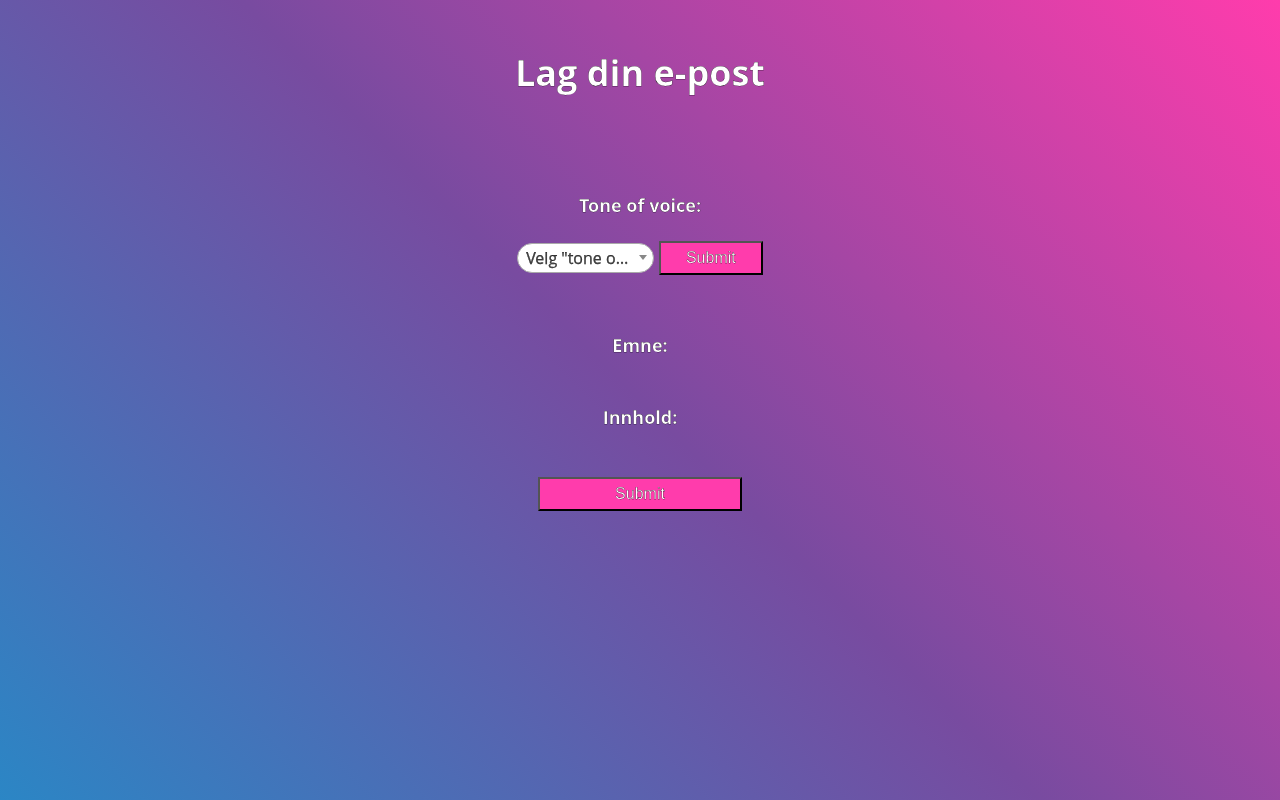
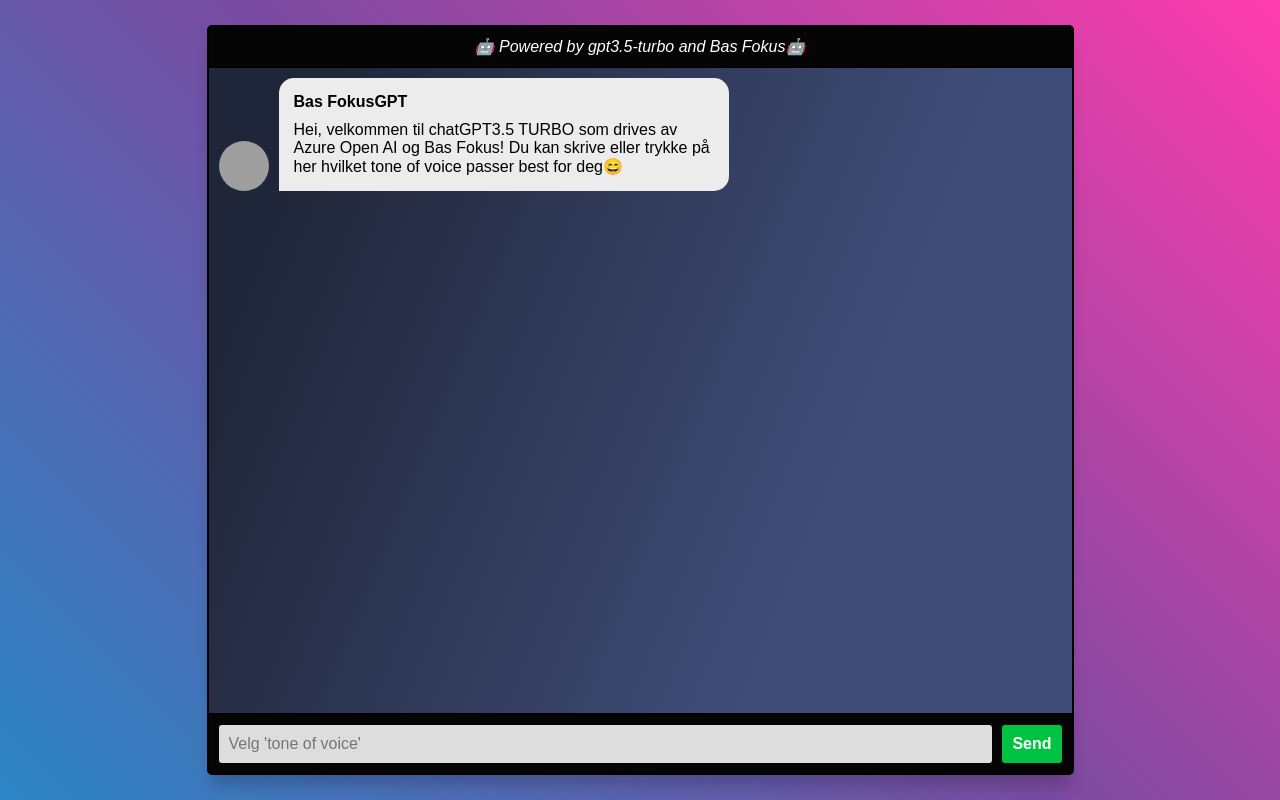
Before and after one commit to mariaangelesjs/fokus_app, a Flask app: page /unique_email in a window 1280 px wide. Run offline with Flask 3, Linux system fonts and the light colour scheme; some libraries are stand-ins or nearby versions; grey boxes are pictures that could not be loaded.

Commit message:
fixed email

```diff
--- a/app.py
+++ b/app.py
@@ -238,17 +238,20 @@ def gpt_email():
 
 @app.route('/get_email', methods=['GET', 'POST'])
 def gpt_email_response():
-    if request.method =='GET':
-        session['tone'] = request.args.get('tone')
-        print(session['tone'])
-        session['full_prompt'] = str(session['prompt_done'] + ' og ' + session['tone'] ).replace(
-            'artikel','e-post').replace('en person', session['name']) +' fra Bas Analyse'
-    if request.method == 'POST':
-        return  Response(
-                    ChainStreamHandler.chain(
-                        session['full_prompt'] , key, 'email',
-                        STORAGEACCOUNTURL, STORAGEACCOUNTKEY,
-                        CONTAINERNAME), mimetype='text/event-stream')
+        if request.method =='GET':
+            session['tone'] = request.args.get('msg')
+            print(session['tone'])
+            session['full_prompt'] = str(session['prompt_done'] + ' og ' + session['tone'] ).replace(
+                'artikel','e-post').replace('en person', session['name']) +' fra Bas Analyse'
+            print(session['full_prompt'])
+        if request.method=='POST':
+            return  Response(
+                        ChainStreamHandler.chain(
+                            session['full_prompt'] , key, 'email',
+                            STORAGEACCOUNTURL, STORAGEACCOUNTKEY,
+                            CONTAINERNAME), mimetype='text/event-stream')
+        else:
+            return Response(None, mimetype='text/event-stream')
 
 
 
--- a/sources/fokus_gpt.py
+++ b/sources/fokus_gpt.py
@@ -167,6 +167,7 @@ class ChainStreamHandler(StreamingStdOutCallbackHandler):
 
 
                 Instructions:
+                * E-post struktur blir alltid Emne og Innhold.
                 * Jeg må skape alt på norsk.
                 * Skriv alt i HTML-format.
                 * Ikke gi lov til diskriminering.
--- a/static/styles/style_other.css
+++ b/static/styles/style_other.css
@@ -140,6 +140,9 @@ input[type=submit] {
 
 
 }
+#small_button{
+  width:100px;
+}
 .picture2 {
   display: flex;
 }
@@ -149,9 +152,7 @@ input[type=submit] {
 #subject{
   background-color: white;
 }
-#small_button{
-  width:100px;
-}
+
 .email_here {
   flex: 1;
   overflow-y: auto;
--- a/templates/gpt_email.html
+++ b/templates/gpt_email.html
@@ -1,110 +1,179 @@
 <!DOCTYPE html>
 <html lang="en">
+<!--# from https://github.com/josebenitezg/flaskGPT/blob/main/templates/index.html and own -->
 
 <head>
     <meta charset="UTF-8">
+    <title>Bas FokusGPT</title>
     <meta name="viewport" content="width=device-width,height=device-height,initial-scale=1.0">
-    <meta content="7; url='{{url_for('gpt_email')}}'" />
     <meta http-equiv="X-UA-Compatible" content="ie=edge">
-    <title style="font-weight: bold">FokusGPT Demo</title>
-    <link rel="stylesheet" href="{{ url_for('static', filename='styles/style_other.css') }}">
+    <link rel="stylesheet" href="{{ url_for('static', filename='styles/style.css') }}">
     <link rel="stylesheet" href="{{url_for('static', filename='styles/animate.min.css') }}" />
-    <link href="{{ url_for('static', filename='styles/select2.css') }}" rel="stylesheet" />
     <script src="https://ajax.googleapis.com/ajax/libs/jquery/3.2.1/jquery.min.js"></script>
-    <script src="https://cdnjs.cloudflare.com/ajax/libs/select2/4.0.0/js/select2.full.min.js"
-        integrity="sha512-m7x59G4+NdYoUUKUscYq2qKkineVwmjXA/7WfXm8pukxYiFavrh9uFImpPtbmZGAnHR0rouVWWk+dgcHNurQ5g=="
-        crossorigin="anonymous" referrerpolicy="no-referrer"></script>
 </head>
-<html>
 
 <body>
-    <br>
-    <br>
-    <div class="px-4 py-3 my-2 text-center">
-        <h1>Lag din e-post </h1>
-        <br>
-        <br>
-        <form class="tones" name="tone_voice" method="POST">
-            <br>
-            <br>
-            <label for="tone_of_voice">Tone of voice:</label>
-            <br>
-            <br>
-            <select name="tone_form" id="select_tone" class="select2">
-                <option value="null">Velg "tone of voice" </option>
+    <!-- partial:index.partial.html -->
+    <section class="msger">
+        <header class="msger-header">
+            <div class="msger-header-title">
+                <i>🤖 Powered by gpt3.5-turbo and Bas Fokus🤖</i>
+            </div>
+        </header>
+
+        <main class="msger-chat">
+            <div class="msg left-msg">
+                <div class="msg-img"
+                    style="background-image: url(https://img.icons8.com/dotty/160/futurama-bender.png)">
+                </div>
+
+                <div class="msg-bubble">
+                    <div class="msg-info">
+                        <div class="msg-info-name">Bas FokusGPT</div>
+                        <div class="msg-info-time"></div>
+                    </div>
+
+                    <div class="msg-text" id="msg-text">
+                        Hei, velkommen til chatGPT3.5 TURBO som drives av Azure Open AI og Bas Fokus!
+                        Du kan skrive eller trykke på her hvilket tone of voice passer best for deg😄
+                    </div>
+                </div>
+            </div>
+
+        </main>
+        <h3 id="charging_gpt"></h3>
+        <form class="msger-inputarea" method="get" name="complete_input">
+
+            <input type="text" class="msger-input" list="prompts" placeholder="Velg 'tone of voice'"
+                name="input_text"></input>
+            <datalist id="prompts">
                 <option value="entusiastisk">entusiastisk</option>
                 <option value="gøy">gøy</option>
                 <option value="trist">trist</option>
                 <option value="spennende">spennende</option>
                 <option value="profesjonell">profesjonell</option>
-            </select>
-            <input type="submit" id="small_button" class="small_button" value="Submit" onsubmit="getEmailResponse()">
+            </datalist>
+            <button type="submit" class="msger-send-btn">Send</button>
         </form>
+
+    </section>
+
+    <!-- partial -->
+    <script src='https://use.fontawesome.com/releases/v5.0.13/js/all.js'></script>
     <script>
-            $(function () {
-                $("select").select2({
-                    templateResult: formatOption
-                });
 
-                function formatOption(option) {
-                    var $option = $(
-                        '<div><strong>' + option.text + '</strong></div><div>' + option.title + '</div>'
-                    );
-                    return $option;
-                };
-            });
-        </script>
-        <br>
-        <br>
-        <main class="email_here">
-                <label for="subject">Emne:</label>
-                <div id="subject_done" name="subject"></div>
-                <br>
-                <br>
-                <label for="content">Innhold:</label>
-                <div id="content_done" name="content"></div>
-                <br>
-                <br>
-                <input type="submit" value="Submit">
-        </main>
-        <script src='https://use.fontawesome.com/releases/v5.0.13/js/all.js'></script>
-        <script type="text/javascript">
-            const toneForm = get('.tones');
-            var counter = 0
-            function getEmailResponse(){
-                const toneSelected = get('.select2').value;
-                $.get("/get_email", { tone: toneSelected }).done(function(data){
-                   emailRobot()})}
+        const msgerForm = get(".msger-inputarea");
+        const msgerInput = get(".msger-input");
+        const msgerChat = get(".msger-chat");
+        const formData = new FormData(msgerForm);
+        formData.append('input_text', msgerForm.elements.input_text.value)
+        // Icons made by Freepik from www.flaticon.com
+        const BOT_IMG = "https://img.icons8.com/dotty/160/futurama-bender.png";
+        const PERSON_IMG = "https://img.icons8.com/?size=512&id=MlrRrS5AdUX9&format=png";
+        const BOT_NAME = "Bas FokusGPT";
+        const PERSON_NAME = "Du";
+        var hoverCount = 0
+        msgerForm.addEventListener("submit", event => {
+            hoverCount++;
+            if (hoverCount == 11) {
+                window.open("/end")
+            }
+            else {
+                event.preventDefault();
+                const msgText = msgerInput.value;
+                if (!msgText) return;
+                appendMessage(PERSON_NAME, PERSON_IMG, "right", msgText, "person", hoverCount);
+                msgerChat.scrollTop += 500
+                msgerInput.value = "";
+                $.get("/get_email", { msg: msgText }).done(function (data) {
+                    appendMessage(BOT_NAME, BOT_IMG, "left", "", "robot", hoverCount);
+                    msgerChat.scrollTop += 500
+                    botResponse(hoverCount)
+                })
+            }
+        })
 
-            function emailRobot(){
+        function botResponse(number, msgText) {
             async function streamer() {
                 try {
-                        const response = fetch('/get_email');
+                    const response = await fetch('/get_email', {
+                        method: 'POST',
+                        body: formData,
+                        headers: { 'Content-Type': 'text/event-stream; charset=utf-8' }
+                    });
                     const reader = response.body.getReader();
-                        document.getElementById('subject_done').innerHTML = ""
-                        document.getElementById('content_done').innerHTML = ""
+                    var id1 = "msg-text-subject-robot-" + number
+                    var id2 = "msg-text-content-robot-" + number
+                    document.getElementById(id1).innerHTML = "";
+                    document.getElementById(id2).innerHTML = "";
                     while (true) {
-                            const { done, value } = await reader.read()
+                        const { done, value } = await reader.read();
                         if (done) break;
-                                const text = new TextDecoder().decode(value);
-                                if (text.startsWith("Emne:")) {
-                                    document.getElementById('subject_done').innerHTML += text
-                                } else if (text.startsWith("Innhold:")) {
-                                    document.getElementById('content_done').innerHTML += text
+                        const chunk = new TextDecoder("utf-8").decode(value);
+                        const lines = chunk.replace("\n\n", "<br><br>")
+                        const simple_lines = lines.replace("\n", "<br>")
+                        if (simple_lines.includes("Emne:")) {
+                                lines_split = simple_lines.split("<br><br>")
+                                document.getElementById(id1).innerHTML += lines_split[0]
+                                document.getElementById(id2).innerHTML += lines_split[1]
+                                continue
+                        }
+                        else {
+                            document.getElementById(id2).innerHTML += simple_lines
+                            msgerChat.scrollTo(0, msgerChat.scrollHeight)
                         }
                     }
-                        emailChat.scrollTo(0, emailChat.scrollHeight)
                 } catch (error) {
                     console.error(error);
                 }
             }
             streamer();
-                subjectInput.innerHTML = subjectInput.innerHTML.replace("Emne:", "")
-                contentInput.innerHTML = contentInput.innerHTML.replace("Innhold:", "")
+        }
+
+
+        function appendMessage(name, img, side, text, id, number) {
+            //   Simple solution for small apps
+            const msgHTML = `
+        <div class="msg ${side}-msg">
+        <div class="msg-img" style="background-image: url(${img})"></div>
+
+        <div class="msg-bubble">
+            <div class="msg-info">
+            <div class="msg-info-name">${name} ${number}/10 </div>
+            <div class="msg-info-time">${formatDate(new Date())}</div>
+            </div>
+
+            <div class="msg-text-1" id="msg-text-subject-${id}-${number}">${text}</div>
+            <div class="msg-text-2" id="msg-text-content-${id}-${number}"></div>
+        </div>
+        </div>
+        `;
+
+            msgerChat.insertAdjacentHTML("beforeend", msgHTML);
+        }
+
+        function getAnimation() {
+            const element = document.getElementById("charging_gpt");
+            element.textContent = "Loading";
+            element.style.display = "block";
+            element.classList.add("animate__animated", "animate__lightSpeedInRight", "animate__infinite")
+        }
+
+        // Utils
+        function get(selector, root = document) {
+            return root.querySelector(selector);
+        }
+
+        function formatDate(date) {
+            const h = "0" + date.getHours();
+            const m = "0" + date.getMinutes();
+
+            return `${h.slice(-2)}:${m.slice(-2)}`;
         }
 
     </script>
-    </div>
+    <!-- need to add feedback widget and save -->
+
 </body>
 
 </html>
```
Also changed, not shown: templates/email_gpt.html (added, +16 -0 lines), templates/gpt_test.html (+19 -6 lines). Lines whose indentation alone changed are shown as unchanged.
